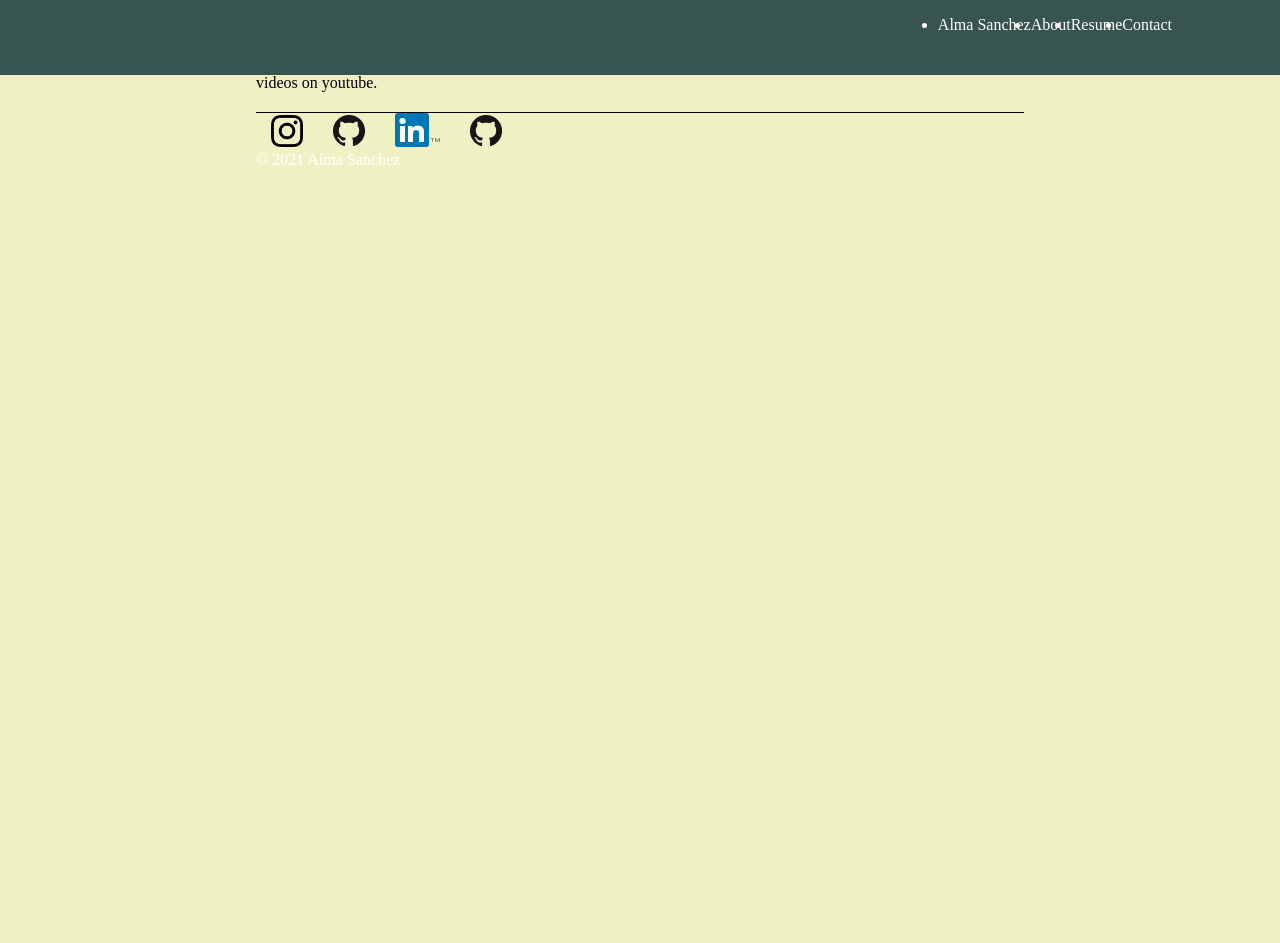
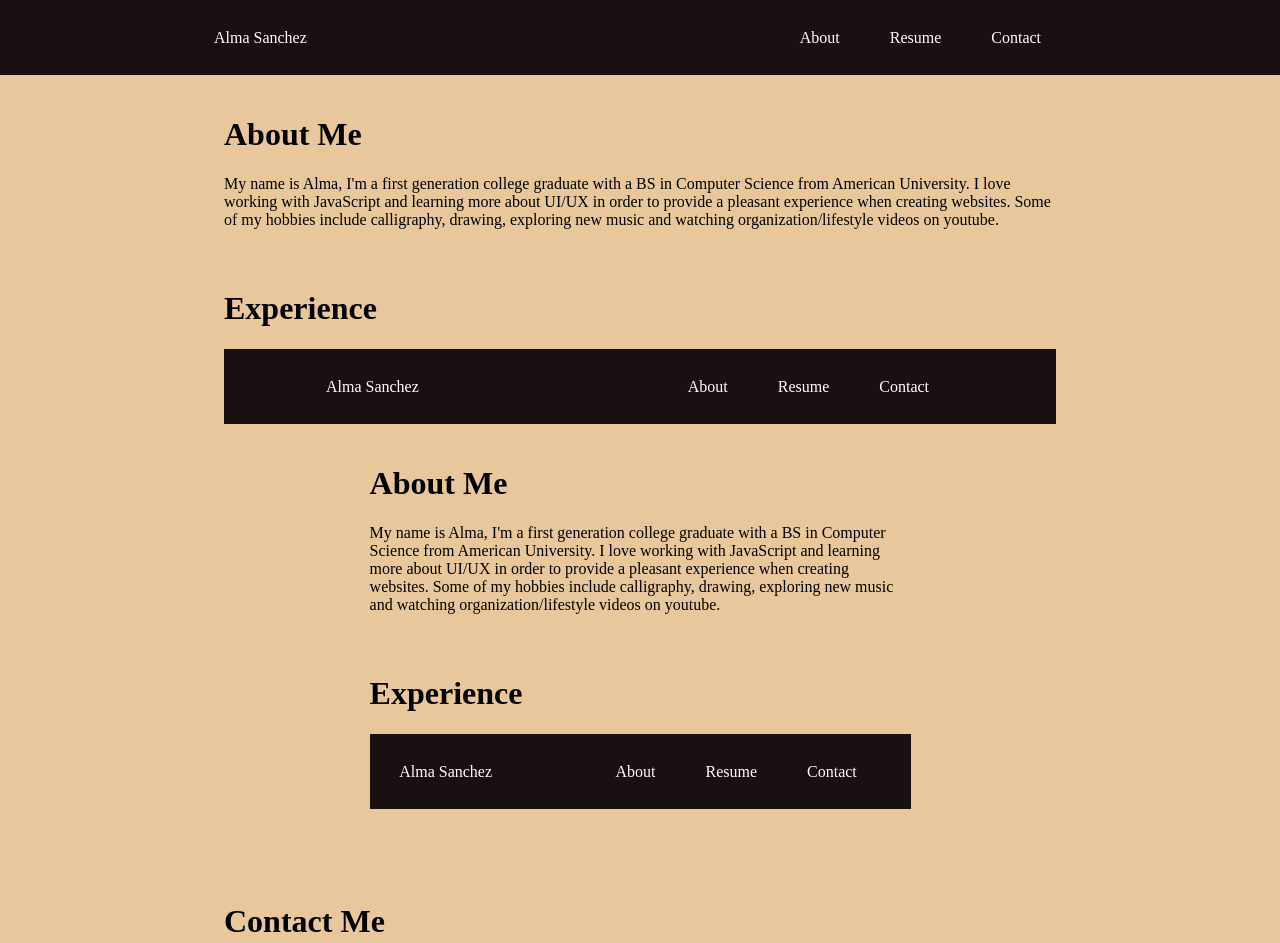
Before and after one commit to Alma-Sanchez/Alma-Sanchez.github.io, a Gatsby site: page / in a window 1280 px wide. Shown: the top 943 px of the page. Before the commit the page ends 800 px from the top, so only its background shows below. Built offline with nearby package versions, Linux system fonts and the light colour scheme; Gatsby itself is replaced by a stand-in of ours.

Commit message:
Simple layout, displays pdf

```diff
--- a/src/pages/index.js
+++ b/src/pages/index.js
@@ -1,31 +1,41 @@
 import React from "react";
-import ig from "../img/IG/sm-icons-instagram-glyph-logo.png";
-import linkedin from "../img/LinkedIn/linkedinLogo.png";
-import github from "../img/GitHub-Mark/GitHub-Mark-32px.png";
-import twitch from "../img/GitHub-Mark/GitHub-Mark-32px.png";
+import ig from "../img/instagram-glyph-logo.png";
+import linkedin from "../img/linkedin.png";
+import github from "../img/GitHub-Mark-32px.png";
+import twitch from "../img/twitch.png";
+import resume from "../img/Alma_Sanchez_Resume_2021.pdf";
 
 export default function Home() {
 
   return <div>
     <nav>
+      <div>Alma Sanchez </div>
+      <div>
         <ul>
-        <li>Alma Sanchez</li>
           <li>About</li>
           <li>Resume</li>
           <li>Contact</li>
       </ul>
+      </div>
     </nav>
 
     <div className="intro content">
+      <h1>About Me</h1>
       My name is Alma, I'm a first generation college graduate with a BS in Computer Science from American University. I love working with JavaScript and learning more about UI/UX in order to provide a pleasant experience when creating websites.
 
       Some of my hobbies include calligraphy, drawing, exploring new music and watching organization/lifestyle videos on youtube.
+    </div>
+
+    <div className="intro content">
+      <h1>Experience</h1>
+
+      <iframe src={resume} frameBorder="0"></iframe>
 
     </div>
 
 
-    <footer>
-    <div className="socials">
+    <div className="socials content">
+      <h1>Contact Me</h1>
       <a href="https://www.instagram.com/_mastering_my_creativity_/" target="_blank" rel="noopener noreferrer" >
         <img src={ig} height="32px" alt="ig badge linking to www.instagram.com/_mastering_my_creativity_/" />
       </a>
@@ -43,6 +53,7 @@ export default function Home() {
       </a>
     </div>
 
+    <footer className="content">
       &copy; 2021 Alma Sanchez
     </footer>
 
--- a/src/styles/global.css
+++ b/src/styles/global.css
@@ -4,48 +4,51 @@ html {
 }
 
 body {
-    color: #FFF;
-    background-color: #eff1c5;
     width: 100%;
+    min-width: 650px;
     margin: 0;
+    color: #000;
+    background-color: #E8C79C;
+
+    margin-top: 75px; /* padding for nav bar */
 }
 
 nav {
     height: 75px;
     width: 100%;
-    background-color: #38544f;
-    color: #fff;
+    color: #FFF;
+    background-color: #1a0f11;
     position: absolute;
     top: 0;
+    display: flex;
+    justify-content: space-around;
+    align-items: center;
 }
 
 nav ul {
-    width: 90%;
-    padding: 0 20px;
+    list-style: none;
     display: flex;
-    justify-content: flex-end;
-}
-
-nav li:first-child {
-    justify-self: flex-start;
 }
 
 li {
-    text-decoration: none;
-    min-width: 30px;
+    padding: 0 25px;
 }
 
 .content {
-    margin-top: 75px;
+    width: 65%;
+    margin: 0 auto;
 }
+
 .intro {
-    width: 60%;
-    margin: 0 auto;
-    color: #000;
     padding: 20px;
 }
 
-.socials a {
+iframe {
+    width: 100%;
+    min-height: 500px;
+}
+
+.socials a{
     margin: 15px;
 }
 
@@ -53,8 +56,18 @@ li {
     border: 1px solid white;
 }
 
+.socials {
+    margin-top: 30px;
+}
+
 footer {
-    border-top: 1px solid #000;
-    width: 60%;
-    margin: 0 auto;
+    height: 100px;
+    padding-top: 35px;
 }
+
+/* Other BG colors
+    background-color: #a7a0b2;
+    background-color: #6b7f82;
+    background-color: #B18981;
+    background-color: #2a1d23;
+*/
```
Also changed, not shown: src/img/GitHub-Mark-32px.png (renamed from src/img/GitHub-Mark/GitHub-Mark-32px.png), src/img/IG/sm-icons-instagram-app-icon.png (deleted), src/img/LinkedIn/linkedinLogo.png (deleted), src/img/instagram-glyph-logo.png (renamed from src/img/IG/sm-icons-instagram-glyph-logo.png), src/img/linkedin.png (added), src/img/twitch-icon.png (deleted), src/img/twitch.png (added), 2 other files. Lines whose indentation alone changed are shown as unchanged.
